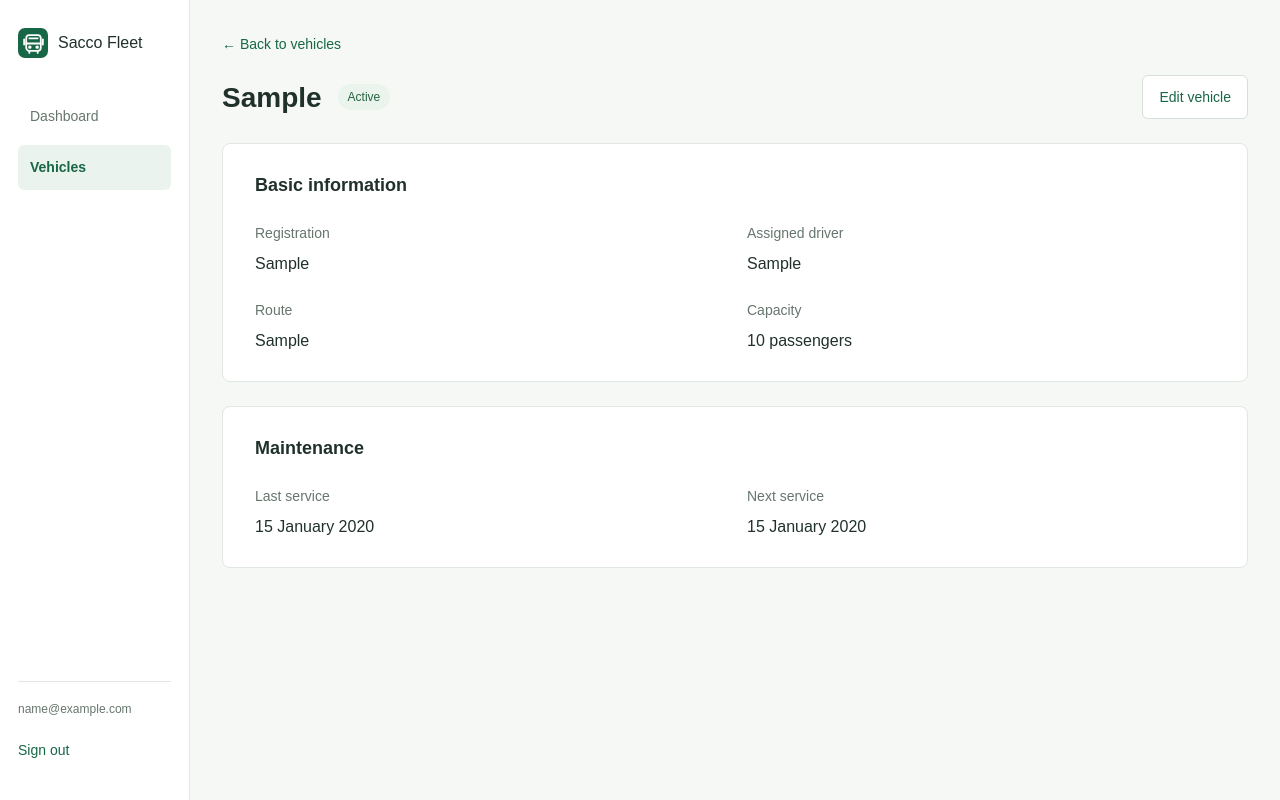
After one commit to TheeBaranga/SaccoFleet, a Django app: page /vehicles/1/ in a window 1280 px wide. The commit adds this page. Run offline with Django 5.2, Linux system fonts and the light colour scheme; a user stored in the database is signed in; tables that the repository leaves empty hold one stand-in row (values such as "Sample post").

Commit message:
Add vehicle details page and edit form
Co-Authored-By: Claude Opus 5.5 <noreply@anthropic.com>

```diff
--- a/core/static/core/app.css
+++ b/core/static/core/app.css
@@ -95,3 +95,14 @@ select[aria-invalid=true]{border-color:var(--error)}
 .messages p{margin:0}
 .visually-hidden{position:absolute;width:1px;height:1px;padding:0;margin:-1px;overflow:hidden;clip:rect(0,0,0,0);white-space:nowrap;border:0}
 @media(max-width:760px){.stats{grid-template-columns:1fr}.stat{display:flex;justify-content:space-between;align-items:center;gap:16px;padding:16px}.stat dd{margin:0;font-size:24px}.form-grid{grid-template-columns:1fr}.entry-panel{padding:20px}.dashboard{padding:24px 16px}th,td{padding:14px}.table-scroll table{min-width:540px}}
+/* Vehicle details. */
+.title-row{display:flex;align-items:center;gap:16px;flex-wrap:wrap;min-width:0}
+.title-row h1{margin:0;overflow-wrap:anywhere}
+tbody th a{color:var(--text);text-decoration:none}
+tbody th a:hover{color:var(--green);text-decoration:underline}
+.detail-panel{max-width:1130px;background:#fff;border:1px solid #e1e7e3;border-radius:8px;padding:28px 32px;margin-bottom:24px}
+.detail-panel h2{font-size:18px;margin:0 0 24px}
+.detail-grid{display:grid;grid-template-columns:repeat(2,minmax(0,1fr));gap:24px;margin:0}
+.detail-grid dt{color:var(--muted);font-size:14px}
+.detail-grid dd{margin:8px 0 0;font-size:16px;overflow-wrap:anywhere}
+@media(max-width:760px){.detail-panel{padding:20px}.detail-grid{grid-template-columns:1fr;gap:18px}}
--- a/fleet/forms.py
+++ b/fleet/forms.py
@@ -21,7 +21,8 @@ class VehicleForm(forms.ModelForm):
 
     def clean_registration(self):
         registration = normalize_registration(self.cleaned_data["registration"])
-        if Vehicle.objects.filter(fleet__owner=self.owner, registration__iexact=registration).exists():
+        duplicates = Vehicle.objects.filter(fleet__owner=self.owner, registration__iexact=registration).exclude(pk=self.instance.pk)
+        if duplicates.exists():
             raise forms.ValidationError("This registration is already in your fleet.")
         return registration
 
--- a/fleet/templates/fleet/form.html
+++ b/fleet/templates/fleet/form.html
@@ -1,7 +1,7 @@
 {% extends 'app.html' %}
 {% block title %}{{ heading }} | Sacco Fleet{% endblock %}
 {% block page_content %}
-<a class="back-link" href="{% url 'dashboard' %}">← Back to dashboard</a>
+<a class="back-link" href="{{ cancel_url }}">← {{ back_label }}</a>
 <header class="page-heading"><div><h1>{{ heading }}</h1><p class="subtitle">{{ description }}</p></div></header>
 {% if no_vehicles %}
 <section class="entry-panel"><h2>Add a vehicle first</h2><p>A collection must belong to a vehicle in your fleet.</p><a class="primary action-link" href="{% url 'add_vehicle' %}">+ Add vehicle</a></section>
@@ -19,7 +19,7 @@
       </div>
     {% endfor %}
   </div>
-  <div class="page-actions"><button class="primary" type="submit">{{ button_label }}</button><a class="secondary action-link" href="{% url 'dashboard' %}">Cancel</a></div>
+  <div class="page-actions"><button class="primary" type="submit">{{ button_label }}</button><a class="secondary action-link" href="{{ cancel_url }}">Cancel</a></div>
 </form>
 {% endif %}
 {% endblock %}
--- /dev/null
+++ b/fleet/templates/fleet/vehicle_detail.html
@@ -0,0 +1,25 @@
+{% extends 'app.html' %}
+{% block title %}{{ vehicle.registration }} | Sacco Fleet{% endblock %}
+{% block page_content %}
+<a class="back-link" href="{% url 'vehicles' %}">← Back to vehicles</a>
+<header class="page-heading">
+  <div class="title-row"><h1>{{ vehicle.registration }}</h1><span class="badge badge-{{ vehicle.status }}">{{ vehicle.get_status_display }}</span></div>
+  <a class="secondary action-link" href="{% url 'edit_vehicle' vehicle.pk %}">Edit vehicle</a>
+</header>
+<section class="detail-panel" aria-labelledby="basic-heading">
+  <h2 id="basic-heading">Basic information</h2>
+  <dl class="detail-grid">
+    <div><dt>Registration</dt><dd>{{ vehicle.registration }}</dd></div>
+    <div><dt>Assigned driver</dt><dd>{{ vehicle.driver|default:"Unassigned" }}</dd></div>
+    <div><dt>Route</dt><dd>{{ vehicle.route|default:"Unassigned" }}</dd></div>
+    <div><dt>Capacity</dt><dd>{{ vehicle.capacity }} passenger{{ vehicle.capacity|pluralize }}</dd></div>
+  </dl>
+</section>
+<section class="detail-panel" aria-labelledby="maintenance-heading">
+  <h2 id="maintenance-heading">Maintenance</h2>
+  <dl class="detail-grid">
+    <div><dt>Last service</dt><dd>{% if vehicle.last_service %}<time datetime="{{ vehicle.last_service|date:'Y-m-d' }}">{{ vehicle.last_service|date:"j F Y" }}</time>{% else %}Not recorded{% endif %}</dd></div>
+    <div><dt>Next service</dt><dd>{% if vehicle.next_service %}<time datetime="{{ vehicle.next_service|date:'Y-m-d' }}">{{ vehicle.next_service|date:"j F Y" }}</time>{% else %}Not scheduled{% endif %}</dd></div>
+  </dl>
+</section>
+{% endblock %}
--- a/fleet/templates/fleet/vehicle_table.html
+++ b/fleet/templates/fleet/vehicle_table.html
@@ -4,7 +4,7 @@
     <thead><tr><th scope="col">Registration</th><th scope="col">Driver</th><th scope="col">Route</th><th scope="col">Status</th></tr></thead>
     <tbody>
       {% for vehicle in vehicles %}
-      <tr><th scope="row">{{ vehicle.registration }}</th><td>{{ vehicle.driver|default:"Unassigned" }}</td><td>{{ vehicle.route|default:"Unassigned" }}</td><td><span class="badge badge-{{ vehicle.status }}">{{ vehicle.get_status_display }}</span></td></tr>
+      <tr><th scope="row"><a href="{% url 'vehicle_detail' vehicle.pk %}">{{ vehicle.registration }}</a></th><td>{{ vehicle.driver|default:"Unassigned" }}</td><td>{{ vehicle.route|default:"Unassigned" }}</td><td><span class="badge badge-{{ vehicle.status }}">{{ vehicle.get_status_display }}</span></td></tr>
       {% empty %}
       <tr><td colspan="4" class="empty-state">
         {% if query %}<h3>No vehicles found</h3><p>Try another registration, driver or route.</p><a href="{% url 'vehicles' %}">Clear search</a>
--- a/fleet/urls.py
+++ b/fleet/urls.py
@@ -4,5 +4,7 @@ from . import views
 urlpatterns = [
     path("vehicles/", views.vehicles, name="vehicles"),
     path("vehicles/add/", views.add_vehicle, name="add_vehicle"),
+    path("vehicles/<int:pk>/", views.vehicle_detail, name="vehicle_detail"),
+    path("vehicles/<int:pk>/edit/", views.edit_vehicle, name="edit_vehicle"),
     path("collections/add/", views.record_collection, name="record_collection"),
 ]
--- a/fleet/views.py
+++ b/fleet/views.py
@@ -2,8 +2,9 @@ from django.contrib import messages
 from django.contrib.auth.decorators import login_required
 from django.db import IntegrityError, transaction
 from django.db.models import Q
-from django.shortcuts import redirect, render
+from django.shortcuts import get_object_or_404, redirect, render
 from django.core.paginator import Paginator
+from django.urls import reverse
 from django.views.decorators.cache import never_cache
 from django.views.decorators.http import require_http_methods
 from .forms import CollectionForm, VehicleForm
@@ -42,7 +43,29 @@ def add_vehicle(request):
         else:
             messages.success(request, f"{vehicle.registration} was added to your fleet.")
             return redirect("dashboard")
-    return render(request, "fleet/form.html", {"form": form, "heading": "Add vehicle", "description": "Add a vehicle to your fleet.", "button_label": "Save vehicle", "nav_section": "vehicles"})
+    return render(request, "fleet/form.html", {"form": form, "heading": "Add vehicle", "description": "Add a vehicle to your fleet.", "button_label": "Save vehicle", "nav_section": "vehicles", "cancel_url": reverse("vehicles"), "back_label": "Back to vehicles"})
+
+
+@never_cache
+@login_required
+@require_http_methods(["GET"])
+def vehicle_detail(request, pk):
+    vehicle = get_object_or_404(Vehicle, pk=pk, fleet__owner=request.user)
+    return render(request, "fleet/vehicle_detail.html", {"vehicle": vehicle})
+
+
+@never_cache
+@login_required
+@require_http_methods(["GET", "POST"])
+def edit_vehicle(request, pk):
+    vehicle = get_object_or_404(Vehicle, pk=pk, fleet__owner=request.user)
+    registration = vehicle.registration
+    form = VehicleForm(request.POST if request.method == "POST" else None, instance=vehicle, owner=request.user)
+    if request.method == "POST" and form.is_valid():
+        vehicle = form.save()
+        messages.success(request, f"{vehicle.registration} was updated.")
+        return redirect("vehicle_detail", pk=pk)
+    return render(request, "fleet/form.html", {"form": form, "heading": f"Edit {registration}", "description": "Update this vehicle’s details.", "button_label": "Save changes", "cancel_url": reverse("vehicle_detail", args=[pk]), "back_label": "Back to vehicle"})
 
 
 @never_cache
@@ -55,4 +78,4 @@ def record_collection(request):
         form.save()
         messages.success(request, "Collection recorded.")
         return redirect("dashboard")
-    return render(request, "fleet/form.html", {"form": form, "heading": "Record collection", "description": "Record a vehicle’s collections in whole Kenyan shillings.", "button_label": "Save collection", "no_vehicles": not has_vehicles})
+    return render(request, "fleet/form.html", {"form": form, "heading": "Record collection", "description": "Record a vehicle’s collections in whole Kenyan shillings.", "button_label": "Save collection", "no_vehicles": not has_vehicles, "cancel_url": reverse("dashboard"), "back_label": "Back to dashboard"})
--- a/templates/app.html
+++ b/templates/app.html
@@ -5,7 +5,7 @@
     {% include 'brand.html' %}
     <nav aria-label="Main navigation">
       <a href="{% url 'dashboard' %}" {% if request.resolver_match.url_name == 'dashboard' or request.resolver_match.url_name == 'record_collection' %}aria-current="page"{% endif %}>Dashboard</a>
-      <a href="{% url 'vehicles' %}" {% if request.resolver_match.url_name == 'vehicles' or request.resolver_match.url_name == 'add_vehicle' %}aria-current="page"{% endif %}>Vehicles</a>
+      <a href="{% url 'vehicles' %}" {% if request.resolver_match.url_name == 'vehicles' or request.resolver_match.url_name == 'add_vehicle' or request.resolver_match.url_name == 'vehicle_detail' or request.resolver_match.url_name == 'edit_vehicle' %}aria-current="page"{% endif %}>Vehicles</a>
     </nav>
     <div class="profile">
       <p>{{ request.user.email }}</p>
```
Also changed, not shown: fleet/tests.py (+39 -0 lines), README.md.
